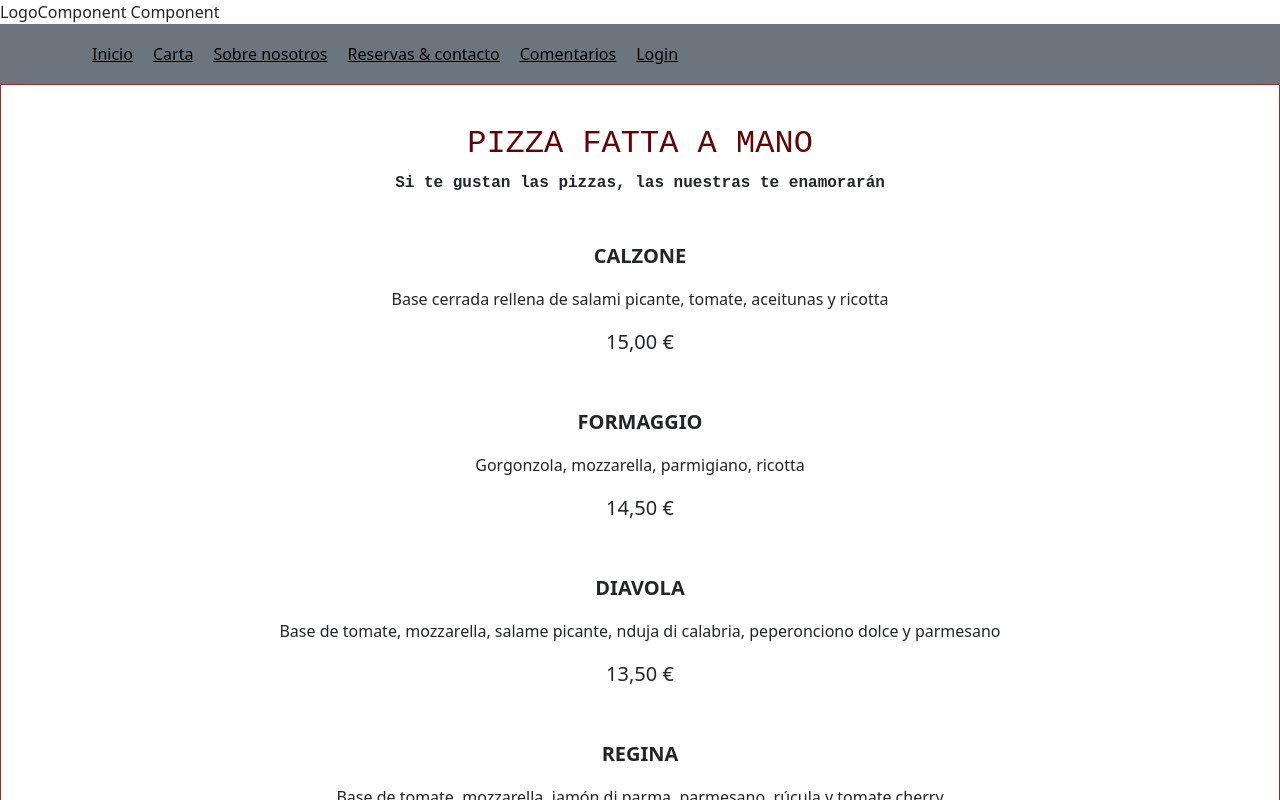
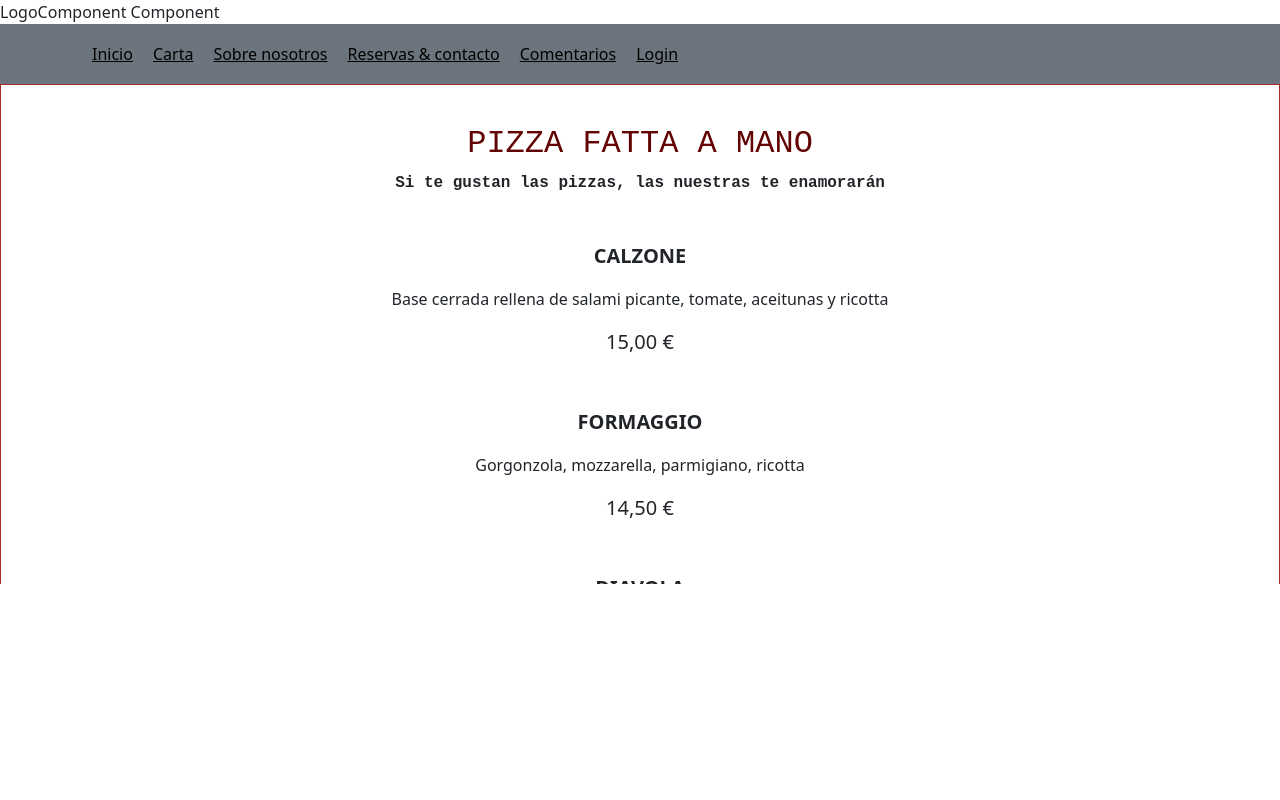
Before and after one commit to ana-caballero-f/pizzeria-proyecto-react, a React (Create React App) app: page /carta in a window 1280 px wide. Shown: the top 800 px of the page. Built offline with nearby package versions, Linux system fonts and the light colour scheme.

Commit message:
Añadido scroll en componente carta

```diff
--- a/package.json
+++ b/package.json
@@ -18,6 +18,7 @@
     "redux-devtools-extension": "^2.13.9",
     "redux-thunk": "^2.4.2",
     "sass": "^1.59.3",
+    "simplebar-react": "^3.2.2",
     "web-vitals": "^2.1.4"
   },
   "scripts": {
--- a/src/components/CartaComponent/CartaComponent.js
+++ b/src/components/CartaComponent/CartaComponent.js
@@ -1,12 +1,15 @@
 import React from 'react';
 import PropTypes from 'prop-types';
 import styles from './CartaComponent.module.scss';
+import SimpleBar from 'simplebar-react';
+import 'simplebar-react/dist/simplebar.min.css';
 
 import { CARTA } from '../../CARTA/CARTA';
 
 const { pizzas, pastas, postres, bebidas } = CARTA;
 
 const CartaComponent = () => (
+  <SimpleBar style={{ maxHeight: 500 }}>
   <div className={styles.CartaComponent}>
 
     <div className={styles.TitleCarta}>
@@ -85,6 +88,7 @@ const CartaComponent = () => (
 
 
   </div>
+  </SimpleBar>
 );
 
 CartaComponent.propTypes = {};
```
Also changed, not shown: 1 other file (tests, documents, lock files or other folders).
